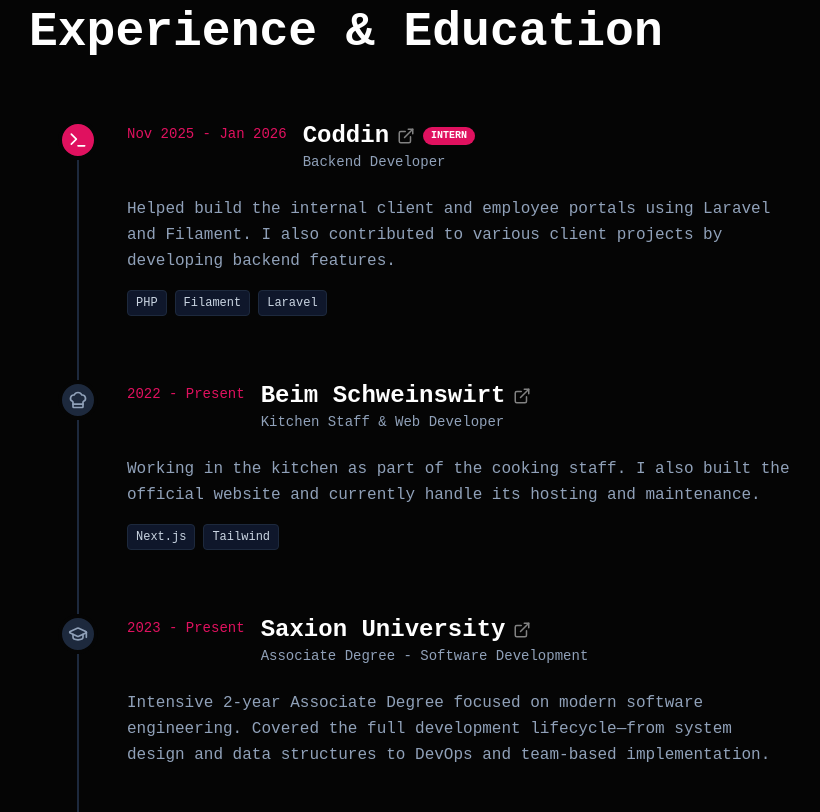
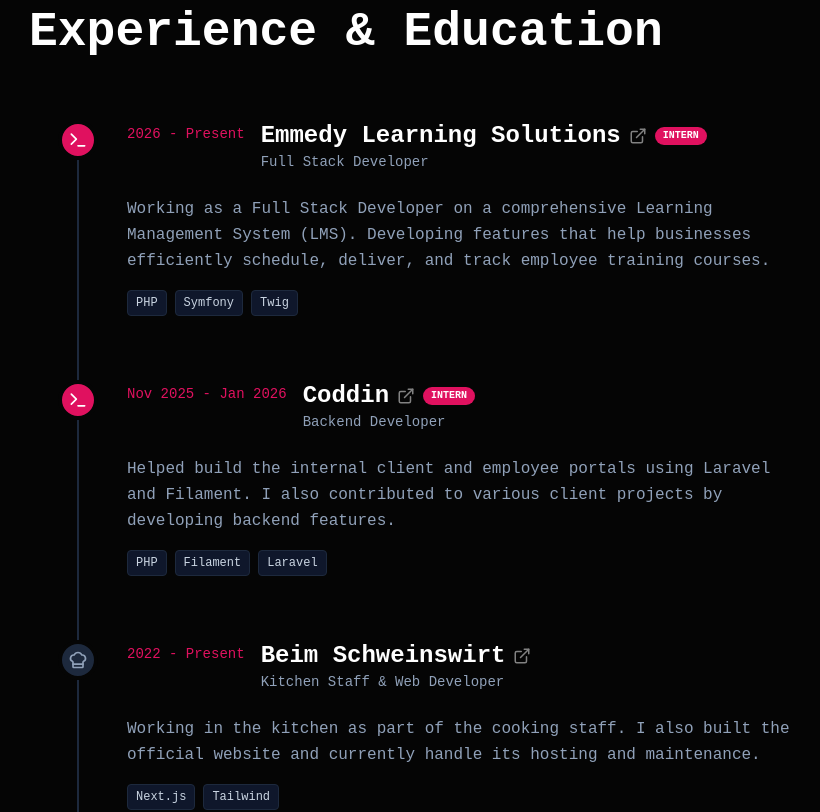
Before and after one commit to HugoOuwerkerk/portfolio, a Next.js app: page / in a window 1280 px wide. Shown: the part 920-1732 px from the top of the page, without its empty margins (35-855 px from the left). Built offline with nearby package versions, Linux system fonts and the light colour scheme.

Commit message:
update portfolio content

```diff
--- a/app/page.tsx
+++ b/app/page.tsx
@@ -73,6 +73,17 @@
           <SectionTitle title="SYSTEM_LOGS" subtitle="Experience & Education" />
 
           <div className="relative border-l-2 border-slate-800 ml-2 md:ml-12 space-y-16">
+
+            <TimelineItem
+              date="2026 - Present"
+              title="Emmedy Learning Solutions"
+              role="Full Stack Developer"
+              desc="Working as a Full Stack Developer on a comprehensive Learning Management System (LMS). Developing features that help businesses efficiently schedule, deliver, and track employee training courses."
+              tech={['PHP', 'Symfony', 'Twig']}
+              link="https://emmedy.nl"
+              icon={<Terminal size={20} />}
+              highlight
+            />
 
             <TimelineItem
               date="Nov 2025 - Jan 2026"
@@ -153,7 +164,7 @@
             <TechCard icon={<GitBranch />} name="Git" color="text-[#F05032]" />
             <TechCard icon={<Container />} name="Docker" color="text-[#2496ED]" />
             <TechCard icon={<Database />} name="SQL" color="text-[#00BCF2]" />
-            <TechCard icon={<Workflow />} name="n8n" color="text-[#FF6D5A]" />
+            <TechCard icon={<Code2 />} name="Astro" color="text-[#FF5D01]" />
           </div>
         </div>
       </section>
@@ -190,25 +201,12 @@
             />
 
             <ProjectShowcase
-              title="PuntFlow"
-              desc="Automated lead discovery engine. It uses AI to scout Google Maps for businesses with outdated websites, scores them using Gemini, and automates the entire outreach workflow."
-              stack={['Next.js', 'TypeScript', 'Prisma', 'n8n', 'Gemini']}
-              link="https://github.com/HugoOuwerkerk/PuntFlow"
-              color="#E0115F"
-              align="left"
-              image="/puntflow.png"
-              linkLabel="View GitHub"
-              maskLink={true}
-              aiTier="ALL"
-            />
-
-            <ProjectShowcase
               title="ProjectBoard"
               desc="A minimal self-hosted project manager to organize projects, tasks, and notes involved in the development lifecycle. Built with SvelteKit and FastAPI, running in Docker. (Self-hosted at home, using it daily for my own projects)"
               stack={['SvelteKit', 'FastAPI', 'Docker', 'SQLite']}
               link="https://github.com/HugoOuwerkerk/ProjectBoard"
               color="#E0115F"
-              align="right"
+              align="left"
               linkLabel="View GitHub"
               image="/project_board.png"
               aiTier="LOW"
@@ -220,7 +218,7 @@
               stack={['Next.js', 'TypeScript', 'Supabase', 'Tailwind']}
               link="https://github.com/HugoOuwerkerk/Platzpionier"
               color="#E0115F"
-              align="left"
+              align="right"
               image="/platzpionier.png"
               linkLabel="View GitHub"
               maskLink={true}
```
Also changed, not shown: 2 other files (tests, documents, lock files or other folders).
